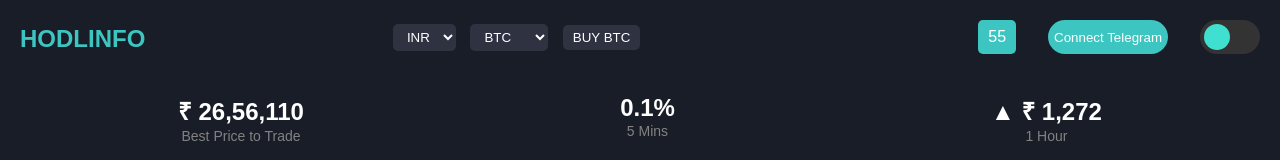
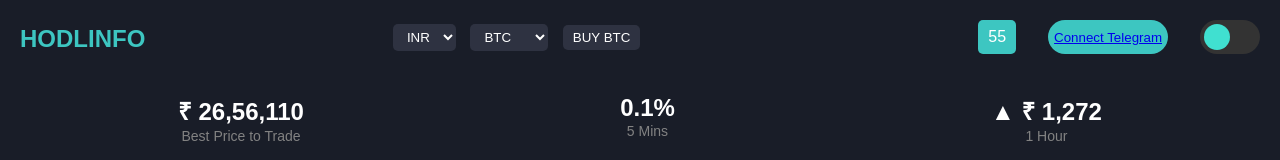
Before and after one commit to phoneix12356/holdinfo, a plain HTML site: page public/index.html in a window 1280 px wide. Shown: the top 160 px of the page. Drawn offline with nearby package versions, Linux system fonts and the light colour scheme; no server answers.

Commit message:
latest commit

```diff
--- a/public/index.html
+++ b/public/index.html
@@ -40,7 +40,7 @@
         </div>
 
         <button  id="connectTelegram">
-           <span class="telegram" >Connect Telegram </span>
+           <a href="https://web.telegram.org/" class="telegram" >Connect Telegram </a>
         </button>
         <label class="switch">
           <input type="checkbox" id="modeToggle" />
```
